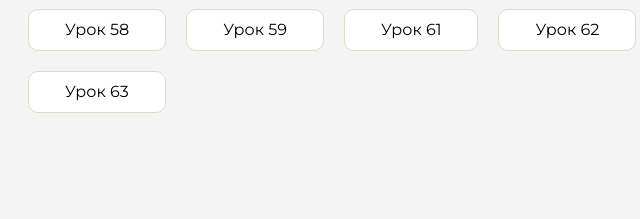
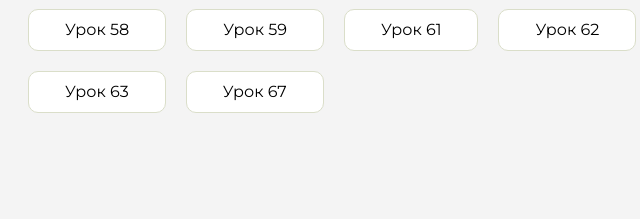
Before and after one commit to Takaz87/lessons, a plain HTML site: page index.html in a window 1280 px wide. Shown: the part 291-510 px from the top of the page, 428-1068 px from the left. Drawn offline with Linux system fonts and the light colour scheme.

Commit message:
Update index.html

```diff
--- a/index.html
+++ b/index.html
@@ -119,6 +119,9 @@
                      <li class="content__list-item">
                         <a href="lesson-63/index.html">Урок 63</a>
                     </li>
+                    <li class="content__list-item">
+                        <a href="lesson-67/index.html">Урок 67</a>
+                    </li>
                 </ul>
             </div>
             <div class="content__block hidden" id="diplomBlock">
```
